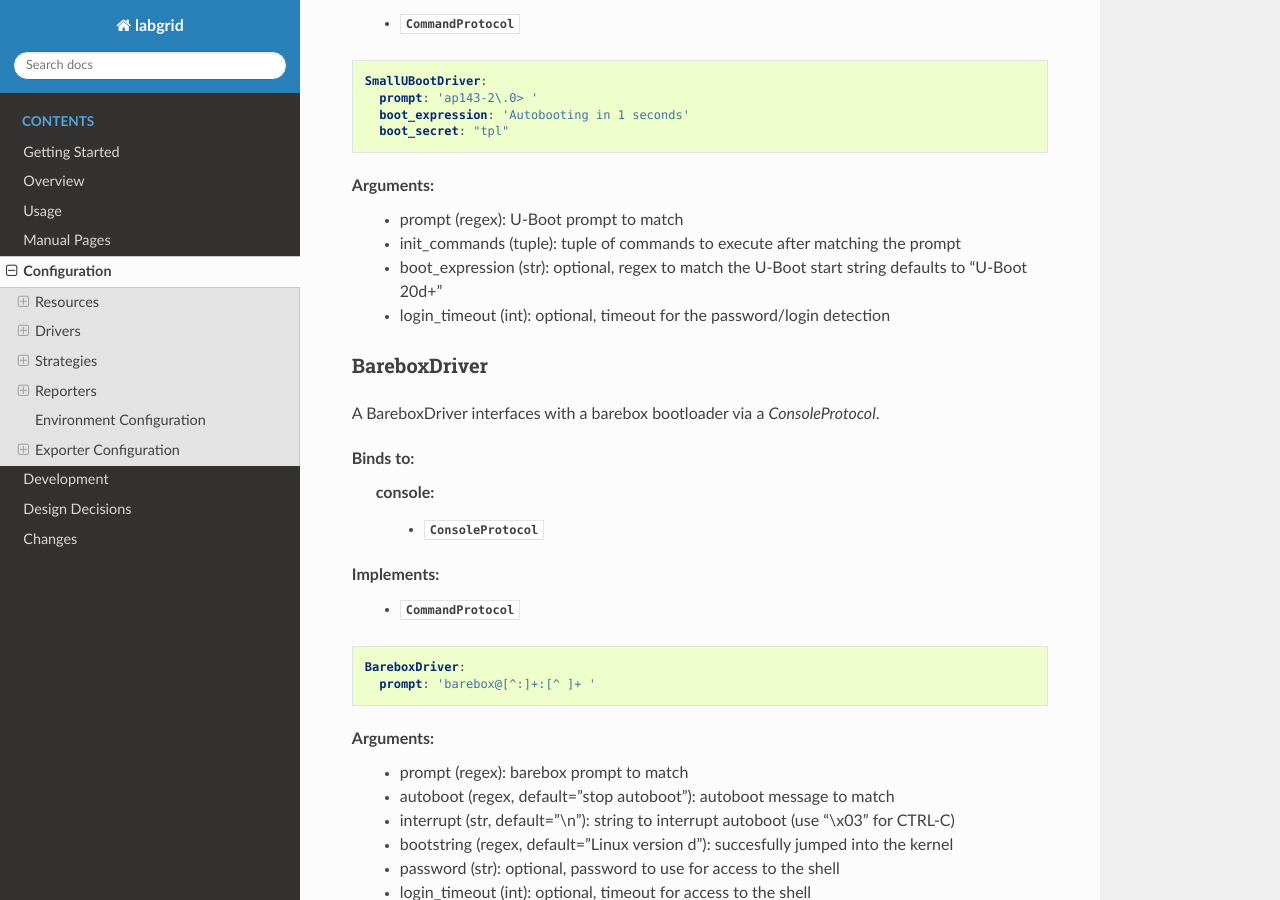
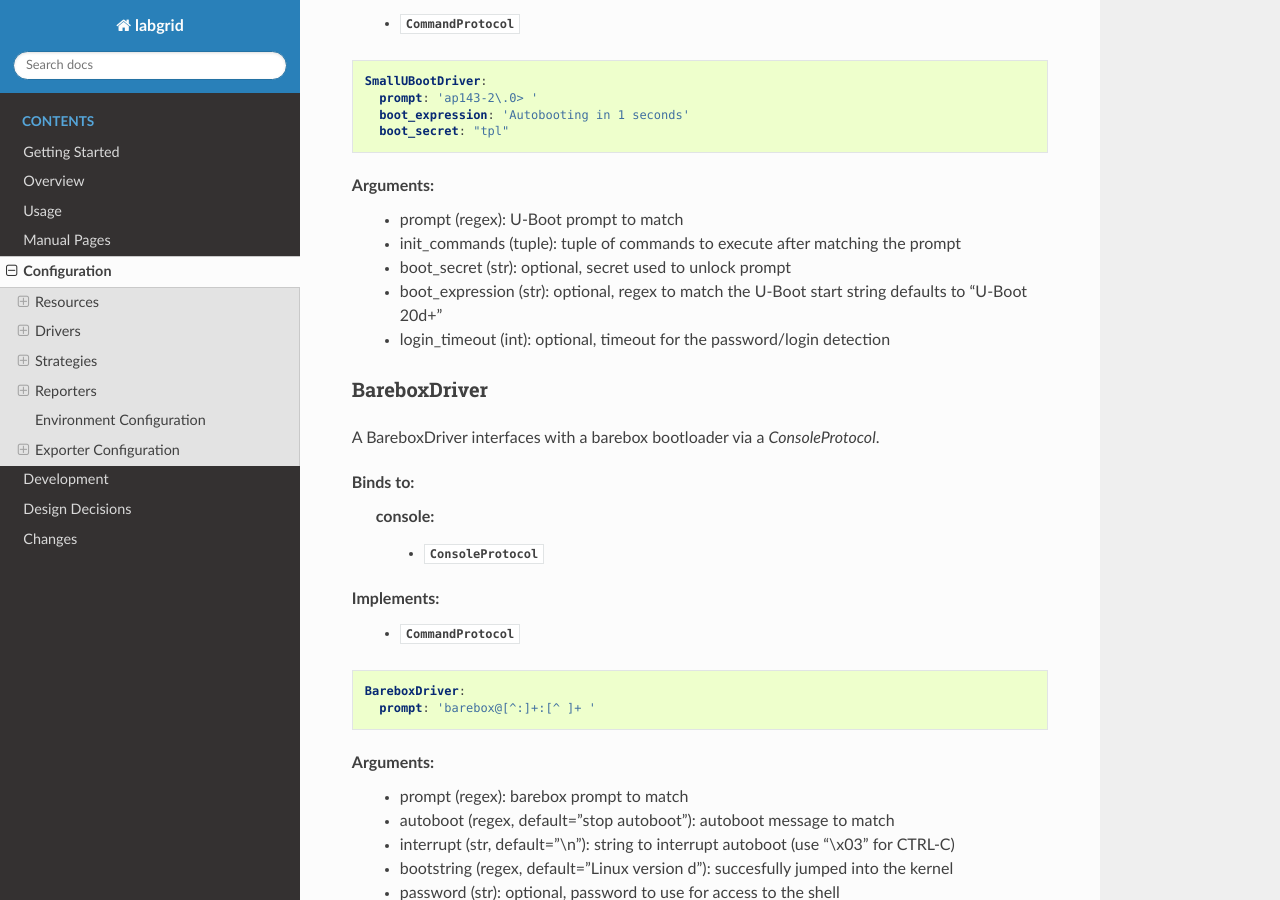
Before and after one commit to labgrid-project/labgrid, a Sphinx documentation site: the page built from doc/configuration.rst, in a window 1280 px wide and 900 px high, scrolled down 20192 px. Built offline with Sphinx 7.4.7 and the Read the Docs theme 2.0.0, drawn with Linux system fonts in a browser that asks for light colours; pages that are not in the unit, such as notebooks, are missing from menus.

Commit message:
doc/configuration: smallubootdriver: add missing boot_secret option
Documentation for `boot_secret` option is missing so let's add it.

Signed-off-by: Petr Štetiar <ynezz@true.cz>

```diff
--- a/doc/configuration.rst
+++ b/doc/configuration.rst
@@ -975,6 +975,7 @@ Arguments:
   - prompt (regex): U-Boot prompt to match
   - init_commands (tuple): tuple of commands to execute after matching the
     prompt
+  - boot_secret (str): optional, secret used to unlock prompt
   - boot_expression (str): optional, regex to match the U-Boot start string
     defaults to "U-Boot 20\d+"
   - login_timeout (int): optional, timeout for the password/login detection
```
